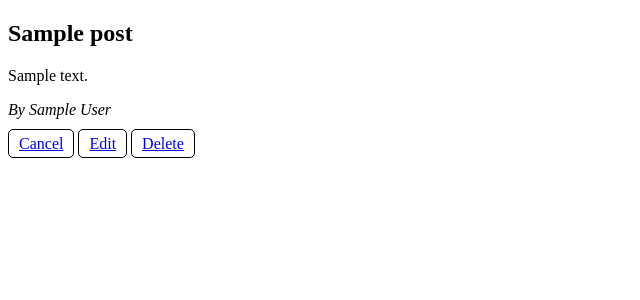
After one commit to Pike1868/flask-blogly, a Flask app: page /posts/1 in a window 1280 px wide. The commit adds this page. Shown: the top 300 px of the page, without its empty margins (0-640 px from the left). Run offline with Flask 3, Linux system fonts and the light colour scheme; tables that the repository leaves empty hold one stand-in row (values such as "Sample post"); parts of the project's set-up code (start-up, migrations or seed data) failed here and were passed over.

Commit message:
Adding Post Model, adding CRUD routes for posts

```diff
--- a/app/__init__.py
+++ b/app/__init__.py
@@ -2,7 +2,7 @@
 from flask import Flask
 from .models import db, connect_db
 from .config import Config
-from .routes import main, user
+from .routes import main, user, post
 # from flask_debugtoolbar import DebugToolbarExtension
 
 
@@ -18,6 +18,7 @@ def create_app(config_name):
 
     app.register_blueprint(main)
     app.register_blueprint(user)
+    app.register_blueprint(post)
 
     with app.app_context():
         from . import routes
--- a/app/models.py
+++ b/app/models.py
@@ -1,4 +1,5 @@
 from flask_sqlalchemy import SQLAlchemy
+import datetime
 
 db = SQLAlchemy()
 DEFAULT_IMAGE_URL = "https://www.freeiconspng.com/uploads/icon-user-blue-symbol-people-person-generic--public-domain--21.png"
@@ -12,6 +13,7 @@ def connect_db(app):
 
 
 class User(db.Model):
+    """Users table"""
     __tablename__ = 'users'
 
     id = db.Column(db.Integer,
@@ -24,9 +26,28 @@ class User(db.Model):
     image_url = db.Column(db.String(500), nullable=False,
                           default=DEFAULT_IMAGE_URL)
 
-
     @property
     def get_full_name(self):
         """Get full name of user"""
 
         return f"{self.first_name} {self.last_name}"
+
+
+class Post(db.Model):
+    """Posts table"""
+    __tablename__ = 'posts'
+
+    id = db.Column(db.Integer, primary_key=True, autoincrement=True)
+    title = db.Column(db.String(50), nullable=False)
+    content = db.Column(db.String(50), nullable=False)
+    created_at = db.Column(
+        db.DateTime,
+        nullable=False,
+        default=datetime.datetime.now)
+    user_id = db.Column(db.Integer, db.ForeignKey('users.id'), nullable=False)
+
+    @property
+    def friendly_date(self):
+        """Return nicely-formatted date."""
+
+        return self.created_at.strftime("%a %b %-d  %Y, %-I:%M %p")
--- a/app/routes.py
+++ b/app/routes.py
@@ -1,5 +1,5 @@
 from flask import Blueprint, render_template, redirect, request
-from .models import User, db
+from .models import User, Post, db
 
 # Create a Blueprint
 main = Blueprint('main', __name__)
@@ -18,6 +18,7 @@ user = Blueprint('user', __name__)
 def show_user_directory():
     """Show a list of all users"""
     users = User.query.all()
+
     return render_template("index.html", users=users)
 
 
@@ -31,7 +32,8 @@ def create_user_form():
 def show_user(user_id):
     """Show details about a single user"""
     user = User.query.get_or_404(user_id)
-    return render_template("users/details.html", user=user)
+    posts = Post.query.filter_by(user_id=user.id)
+    return render_template("users/details.html", user=user, posts=posts)
 
 
 @user.route("/users/new", methods=["POST"])
@@ -75,3 +77,42 @@ def delete_user(user_id):
     db.session.commit()
 
     return redirect("/users")
+
+
+post = Blueprint('post', __name__)
+
+
+@post.route("/users/<int:user_id>/posts/new")
+def show_post_form(user_id):
+    """Show a form to add a post for that user"""
+    user = User.query.get_or_404(user_id)
+    return render_template("posts/new.html", user=user)
+
+
+@post.route("/users/<int:user_id>/posts/new", methods=["POST"])
+def add_new_post(user_id):
+    """Handle add form, add post and redirect to user's details page"""
+    user = User.query.get_or_404(user_id)
+
+    new_post = Post(title=request.form["post_title"],
+                    content=request.form["post_content"], user_id=user.id)
+
+    db.session.add(new_post)
+    db.session.commit()
+
+    return redirect(f"/users/{user.id}")
+
+
+@post.route("/posts/<int:post_id>")
+def show_post(post_id):
+    """Show details about a single post"""
+    post = Post.query.get_or_404(post_id)
+    user = User.query.get_or_404(post.user_id)
+
+    return render_template("posts/details.html", user=user, post=post)
+
+# to-do: add GET route for showing edit post form: "/posts/[post_id]/edit"
+
+# to-do: add POST route for editing post in DB: "/posts/[post_id]/edit"
+
+# to-do: add POST route for deleting a post: "/posts/[post_id]/delete"
--- a/app/static/style.css
+++ b/app/static/style.css
@@ -3,12 +3,13 @@ input {
   margin: 5px 0;
 }
 
-button {
+button, .btn {
   font-weight: 500;
   border: 1px solid black;
   border-radius: 5px;
   padding: 5px 10px;
 }
+
 
 .user_image {
   max-height: 250px;
--- /dev/null
+++ b/app/templates/posts/details.html
@@ -0,0 +1,15 @@
+{% extends "base.html" %}
+{% block title %}Post Detail Page{% endblock %}
+{% block content%}
+<div class="post_details">
+    <h2>{{post.title}}</h2>
+    <p>{{post.content}}</p>
+</div>
+<p><i>By {{user.get_full_name}}</i></p>
+<div>
+    <a href="/users/{{user.id}}" class="btn">Cancel</a>
+    <a href="/posts/{{post.id}}/edit" class="btn">Edit</a>
+    <a href="/posts/{{post.id}}/delete" class="btn">Delete</a>
+</div>
+
+{% endblock %}
--- a/app/templates/users/edit.html
+++ b/app/templates/users/edit.html
@@ -2,7 +2,7 @@
 {% block title %}Edit User Form{% endblock %}
 {% block content%}
 <h1>Create a user</h1>
-<form action="/users/{{user.id}}/edit" method="post">
+<form action="/users/{{user.id}}/edit" method="POST">
     <div><label for="first_name">First Name</label><input type="text" name="first_name" id="first_name_input" focus
             required placeholder="Enter a first name"></div>
     <div><label for="last_name">Last Name</label><input type="text" name="last_name" id="last_name_input"
--- a/app/templates/users/new.html
+++ b/app/templates/users/new.html
@@ -2,7 +2,7 @@
 {% block title %}New User Form{% endblock %}
 {% block content%}
 <h1>Create a user</h1>
-<form action="/users/new" method="post">
+<form action="/users/new" method="POST">
         <div><label for="first_name">First Name</label><input type="text" name="first_name" id="first_name_input" focus
                         required placeholder="Enter a first name"></div>
         <div><label for="last_name">Last Name</label><input type="text" name="last_name" id="last_name_input"
```
Also changed, not shown: app/templates/posts/edit.html (added, +12 -0 lines), app/templates/posts/new.html (added, +12 -0 lines), app/templates/users/details.html (+14 -0 lines).
